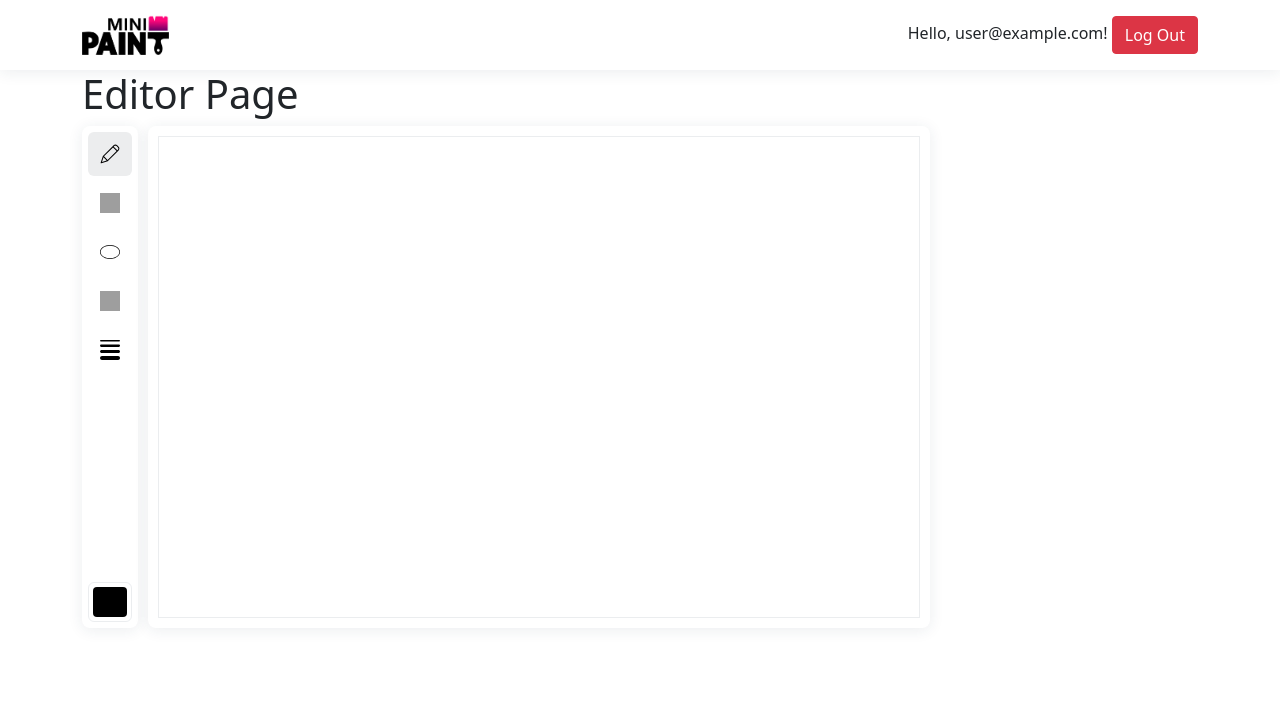
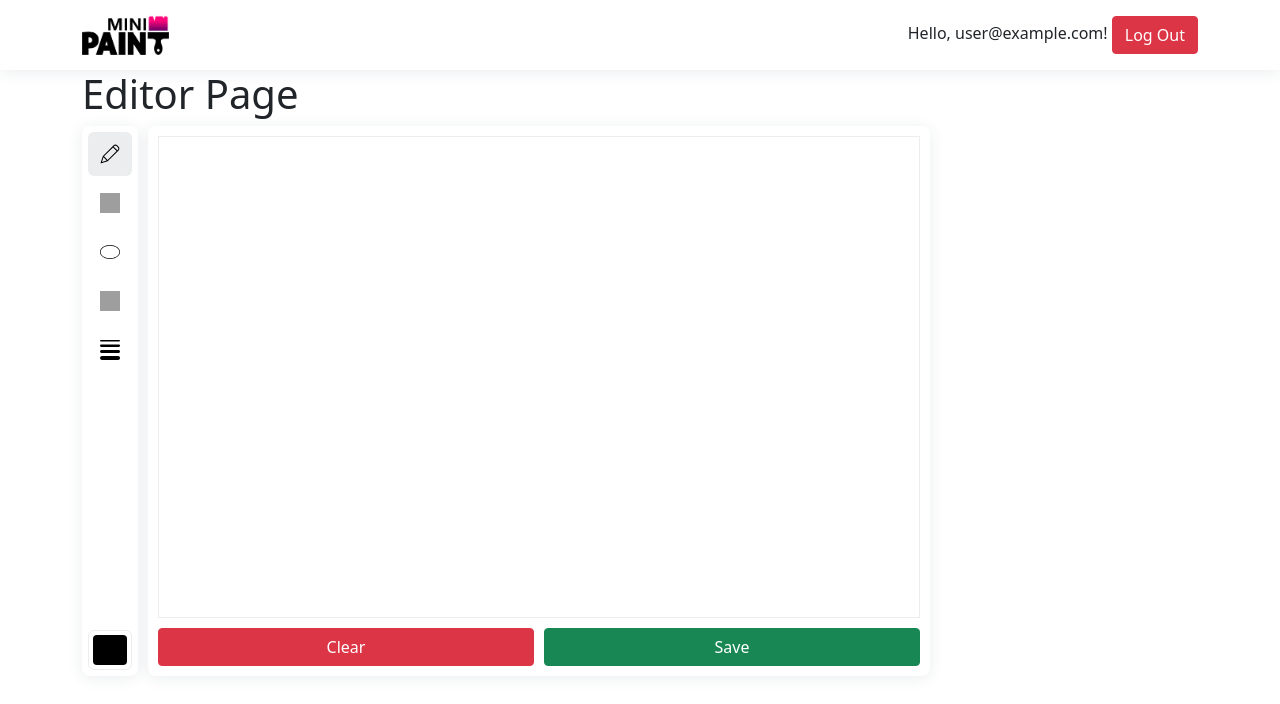
Before and after one commit to stikler51/mini-paint, a React (Create React App) app: page /editor in a window 1280 px wide. Shown: the top 704 px of the page. Built offline with nearby package versions, Linux system fonts and the light colour scheme; no server answers; sample sign-in values are in the browser's storage; grey boxes are pictures that could not be loaded.

Commit message:
add clear canvas button

```diff
--- a/src/components/editor/drawingArea/drawingArea.js
+++ b/src/components/editor/drawingArea/drawingArea.js
@@ -7,8 +7,6 @@ import pen from '../drawingTools/pen';
 import rectangle from '../drawingTools/rectangle';
 import ellipse from '../drawingTools/ellipse';
 import line from '../drawingTools/line';
-
-// TODO : add linewidth state dispatcher
 
 const DrawingArea = () => {
   const canvas = useRef();
@@ -70,6 +68,13 @@ const DrawingArea = () => {
     tools[activeTool].onMouseUp(setIsPainting);
   };
 
+  const clearCanvas = () => {
+    const sure = window.confirm('Are you sure?');
+    if (sure) {
+      ctx.clearRect(0, 0, 760, 480);
+    }
+  };
+
   return (
     <div className={styles.drawingArea}>
       <canvas
@@ -81,8 +86,18 @@ const DrawingArea = () => {
         width="760px"
         height="480px"
       />
+
+      <div className={styles.bottomPanel}>
+        <button
+          type="button"
+          className="btn btn-danger"
+          onClick={clearCanvas}
+        >
+          Clear
+        </button>
+        <button type="button" className="btn btn-success">Save</button>
+      </div>
     </div>
-
   );
 };
 
--- a/src/components/editor/drawingArea/drawingArea.module.scss
+++ b/src/components/editor/drawingArea/drawingArea.module.scss
@@ -10,3 +10,15 @@
         display: block;
     }
 }
+
+.bottomPanel {
+    display: flex;
+    justify-content: space-between;
+    align-items: center;
+    gap: 10px;
+    margin-top: 10px;
+
+    button {
+        width: 100%;
+    }
+}
--- a/src/components/editor/toolPanel/toolPanel.js
+++ b/src/components/editor/toolPanel/toolPanel.js
@@ -10,11 +10,8 @@ const tools = [
   { value: 'line', icon: '/icons/line.svg' }
 ];
 
-// TODO : add linewidth state dispatcher
-
 const ToolPanel = () => {
   const [openWidthButton, setOpenWidthButton] = useState(false);
-  // const [lineWidth, setLineWidth] = useState(1);
   const wrapperRef = useRef(null);
   const { activeTool, color, lineWidth } = useSelector((state) => state.tool.value);
   const dispatch = useDispatch();
```
